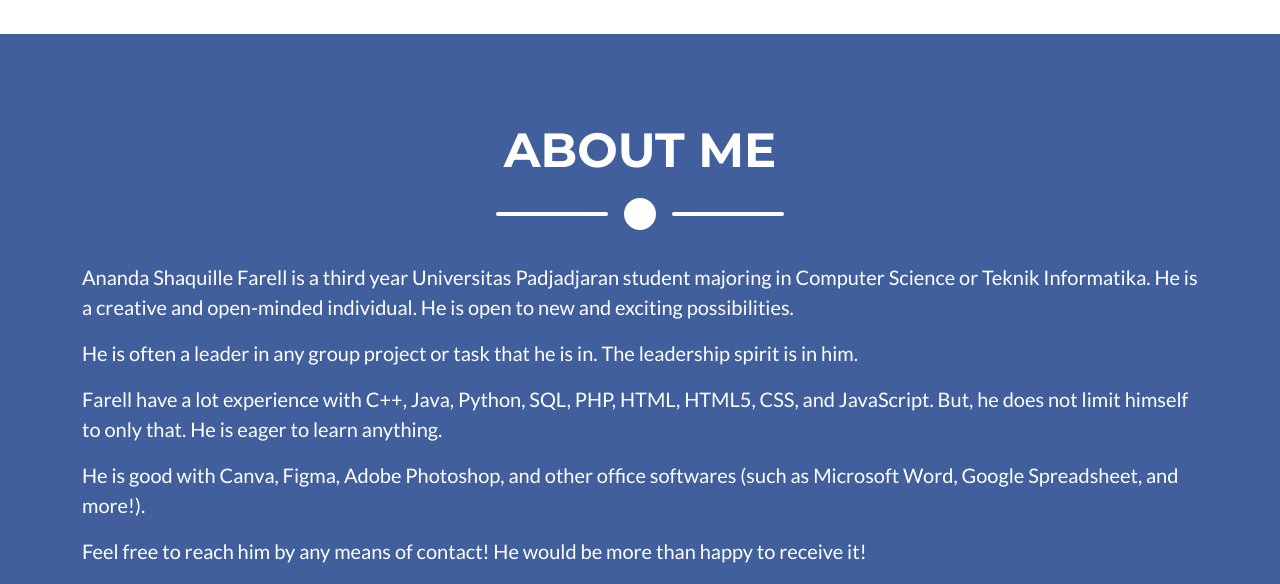
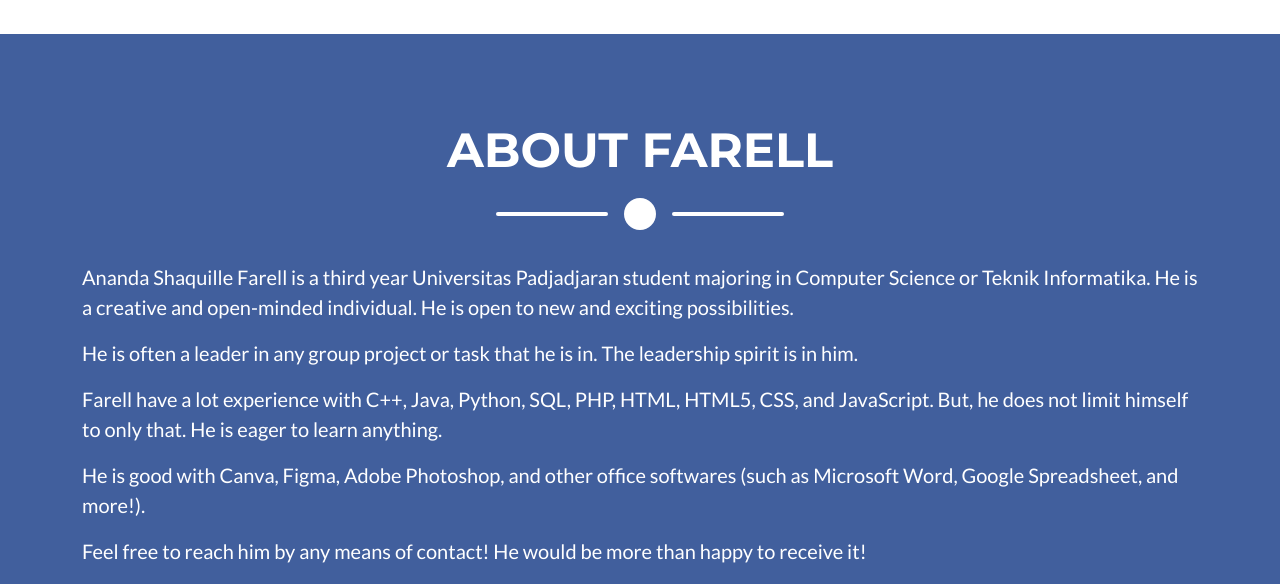
Before and after one commit to anshafarell/anshafarell.github.io, a plain HTML site: page index.html in a window 1280 px wide. Shown: the part 1620-2204 px from the top of the page. Drawn offline with nearby package versions, Linux system fonts and the light colour scheme.

Commit message:
update text

```diff
--- a/index.html
+++ b/index.html
@@ -125,7 +125,7 @@
         <section class="page-section bg-primary text-white mb-0" id="about">
             <div class="container">
                 <!-- About Section Heading-->
-                <h2 class="page-section-heading text-center text-uppercase text-white">About Me</h2>
+                <h2 class="page-section-heading text-center text-uppercase text-white">About Farell</h2>
                 <!-- Icon Divider-->
                 <div class="divider-custom divider-light">
                     <div class="divider-custom-line"></div>
```
